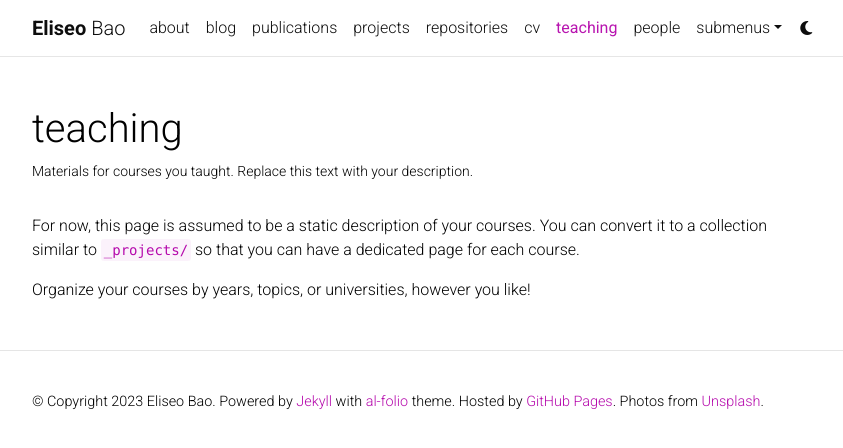
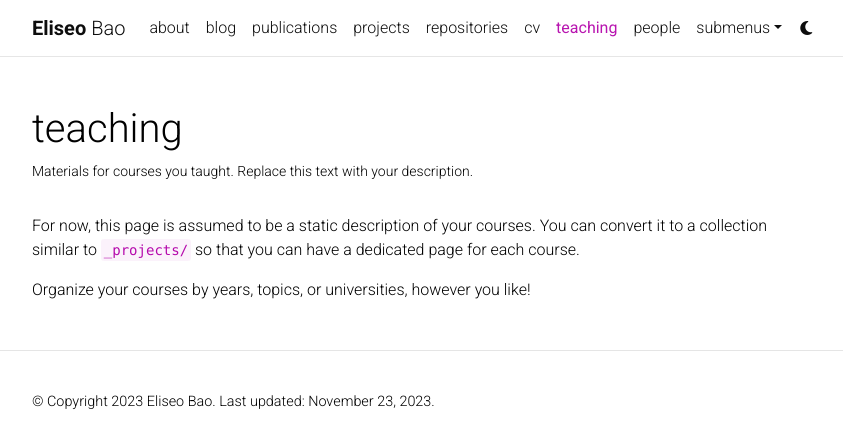
Before and after one commit to eliseobao/eliseobao.github.io, a Jekyll site: the page built from _pages/teaching.md, in a window 1280 px wide. Shown: the top 448 px of the page, without its empty margins (223-1066 px from the left). Built offline with Jekyll 4.4.1, drawn with Linux system fonts in a browser that asks for light colours; comment, search, counter and statistics services are not loaded; a style sheet for code colours, icons or effects is not loaded; some of the changed lines change nothing that is shown.

Commit message:
Update _config.yml

```diff
--- a/_config.yml
+++ b/_config.yml
@@ -6,21 +6,21 @@
 first_name: Eliseo
 middle_name:
 last_name: Bao
-email: you@example.com
+email: eliseo.bao@udc.es
 description: > # the ">" symbol means to ignore newlines until "footer_text:"
   A simple, whitespace theme for academics. Based on [*folio](https://github.com/bogoli/-folio) design.
-footer_text: >
-  Powered by <a href="https://jekyllrb.com/" target="_blank">Jekyll</a> with <a href="https://github.com/alshedivat/al-folio">al-folio</a> theme.
-  Hosted by <a href="https://pages.github.com/" target="_blank">GitHub Pages</a>.
-  Photos from <a href="https://unsplash.com" target="_blank">Unsplash</a>.
+footer_text:
+  # Powered by <a href="https://jekyllrb.com/" target="_blank">Jekyll</a> with <a href="https://github.com/alshedivat/al-folio">al-folio</a> theme.
+  # Hosted by <a href="https://pages.github.com/" target="_blank">GitHub Pages</a>.
+  # Photos from <a href="https://unsplash.com" target="_blank">Unsplash</a>.
 keywords: jekyll, jekyll-theme, academic-website, portfolio-website  # add your own keywords or leave empty
 
 lang: en # the language of your site (for example: en, fr, cn, ru, etc.)
-icon: ⚛️  # the emoji used as the favicon (alternatively, provide image name in /assets/img/)
+icon: 💻  # the emoji used as the favicon (alternatively, provide image name in /assets/img/)
 
 url: https://eliseobao.github.io # the base hostname & protocol for your site
 baseurl:  # the subpath of your site, e.g. /blog/
-last_updated: false # set to true if you want to display last updated in the footer
+last_updated: true # set to true if you want to display last updated in the footer
 impressum_path:  # set to path to include impressum link in the footer, use the same path as permalink in a page, helps to conform with EU GDPR
 
 # -----------------------------------------------------------------------------
@@ -67,12 +67,12 @@
 # Social integration
 # -----------------------------------------------------------------------------
 
-github_username: # your GitHub user name
+github_username: eliseobao
 gitlab_username: # your GitLab user name
-twitter_username: # your Twitter handle
+twitter_username: eliseobao
 mastodon_username: # your mastodon instance+username in the format instance.tld/@username
-linkedin_username: # your LinkedIn user name
-telegram_username: # your Telegram user name
+linkedin_username: eliseobao
+telegram_username: eliseobao
 scholar_userid: # your Google Scholar ID
 semanticscholar_id: # your Semantic Scholar ID
 whatsapp_number: # your WhatsApp number (full phone number in international format. Omit any zeroes, brackets, or dashes when adding the phone number in international format.)
```
